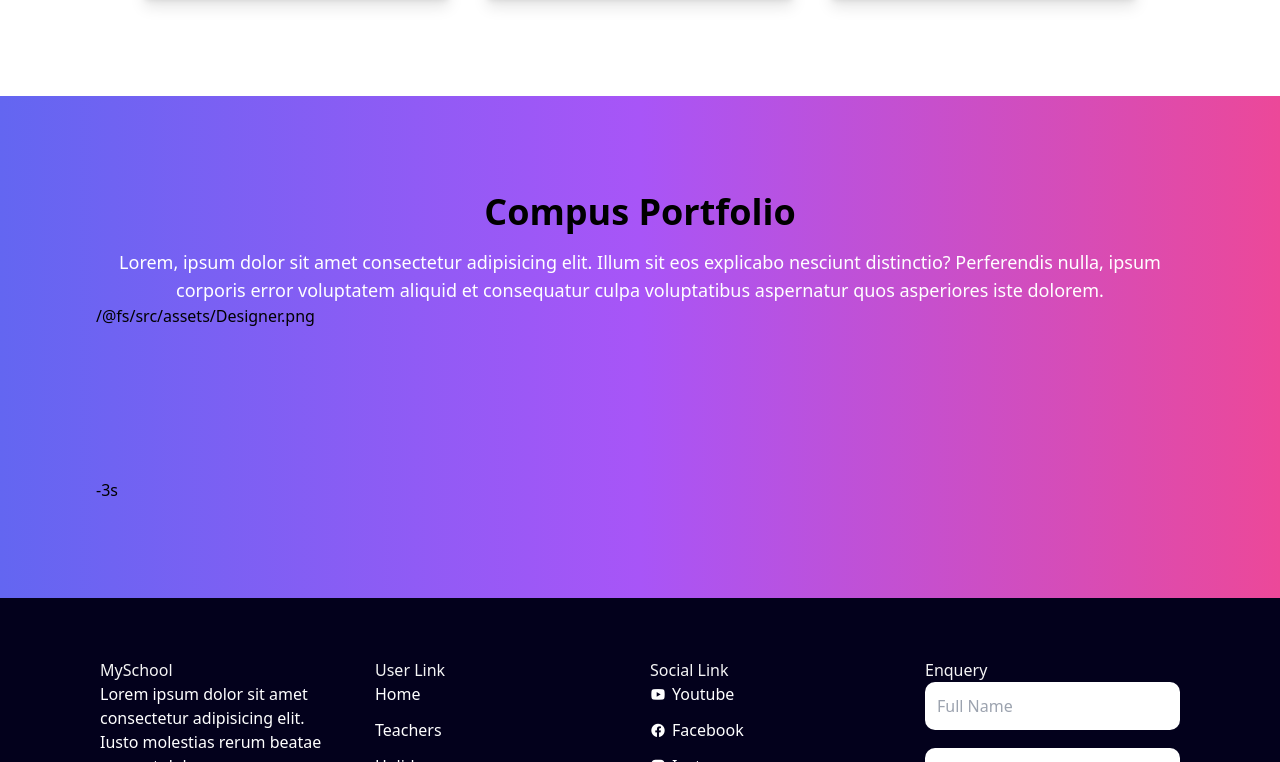
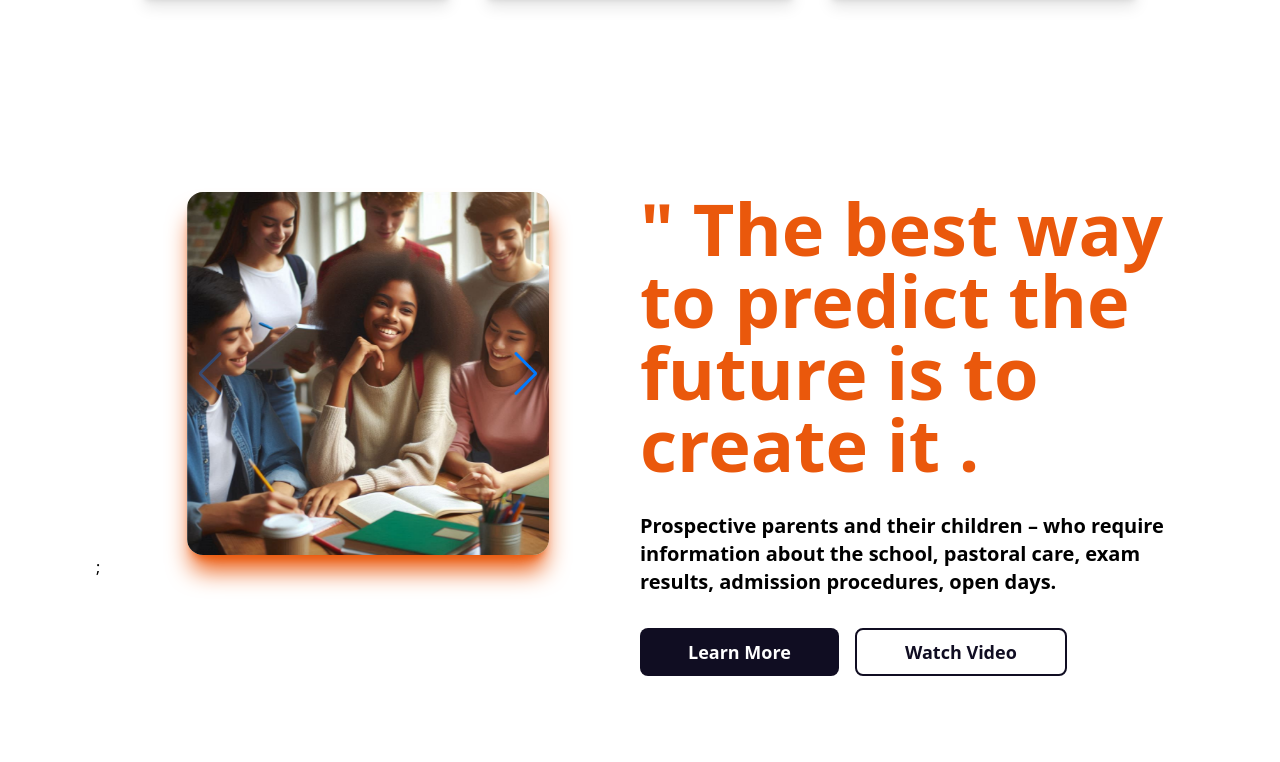
Before and after one commit to imran95patel/MySchool, a React (Vite) app: page / in a window 1280 px wide. Shown: the part 1098-1860 px from the top of the page. Built offline with nearby package versions, Linux system fonts and the light colour scheme.

Commit message:
slider added in home page

```diff
--- a/src/Pages/Home.jsx
+++ b/src/Pages/Home.jsx
@@ -1,26 +1,24 @@
 import React, { useRef, useState } from "react";
 import Navbar from "../components/Navbar";
 import Footer from "../components/Footer";
+import { Navigation } from "swiper/modules";
+import "swiper/css";
+import "swiper/css/navigation";
+import { Swiper, SwiperSlide } from "swiper/react";
+
 import img from "../assets/teacher2.jpg";
-import { Swiper, SwiperSlide } from "swiper/react";
-import "swiper/css";
-import { Autoplay, Pagination, Navigation } from "swiper/modules";
-import "swiper/css/pagination";
-import "swiper/css/navigation";
+
 import img1 from "../assets/Designer.png";
-// import img2 from "../assets/Designer1";
-// import img3 from "../assets/Designer2";
-// import img4 from "../assets/Designer3";
-// import img5 from "../assets/Designer4";
-// import img6 from "../assets/Designer5";
+import img2 from "../assets/Designer1.png";
+import img3 from "../assets/Designer2.png";
+import img4 from "../assets/Designer3.png";
+import img5 from "../assets/Designer4.png";
+import img6 from "../assets/Designer5.png";
+import img7 from "../assets/Designer6.png";
+import img8 from "../assets/Designer7.png";
+import img9 from "../assets/Designer8.png";
 
 const Home = () => {
-  const progressCircle = useRef(null);
-  const progressContent = useRef(null);
-  const onAutoplayTimeLeft = (s, time, progress) => {
-    progressCircle.current.style.setProperty("--progress", 1 - progress);
-    progressContent.current.textContent = `${Math.ceil(time / 1000)}s`;
-  };
   return (
     <>
       <Navbar />
@@ -35,18 +33,16 @@ const Home = () => {
           </div>
           <div className="flex flex-col gap-8 justify-center">
             <h1 className="text-7xl font-bold text-white">
-              " Say Hello! My School Managment.{" "}
+              " Say Hello! My School Managment.
             </h1>
             <p className="text-xl font-semibold ">
-              Enjoy full online learning experinace with Myschool by Imran Patel{" "}
+              Enjoy full online learning experinace with Myschool by Imran Patel
             </p>
             <div className="flex gap-4">
               <button className="bg-[#100d22] text-white px-12 py-2 rounded-lg text-lg font-semibold hover:bg-orange-600">
-                {" "}
                 Learn More
               </button>
               <button className="border border-2 border-[#100d22] text-[#100d22] px-12 py-2 rounded-lg text-lg font-semibold">
-                {" "}
                 Watch Video
               </button>
             </div>
@@ -89,48 +85,60 @@ const Home = () => {
             </div>
           </div>
         </div>
-
-        <div className="p-24 bg-gradient-to-r from-indigo-500 via-purple-500 to-pink-500">
-          <h1 className="text-center text-4xl font-bold">Compus Portfolio</h1>
-          <p className="text-white text-center mt-4 text-lg ">
-            Lorem, ipsum dolor sit amet consectetur adipisicing elit. Illum sit
-            eos explicabo nesciunt distinctio? Perferendis nulla, ipsum corporis
-            error voluptatem aliquid et consequatur culpa voluptatibus
-            aspernatur quos asperiores iste dolorem.
-          </p>
-
+        <div className="grid grid-cols-2 p-24">
           <div>
             <Swiper
-              spaceBetween={30}
-              centeredSlides={true}
-              autoplay={{
-                delay: 2500,
-                disableOnInteraction: false,
-              }}
-              pagination={{
-                clickable: true,
-              }}
               navigation={true}
-              modules={[Autoplay, Pagination, Navigation]}
-              onAutoplayTimeLeft={onAutoplayTimeLeft}
-              className="mySwiper"
+              modules={[Navigation]}
+              className="w-8/12 rounded-2xl shadow-xl shadow-orange-600"
             >
-              <SwiperSlide>{img1}</SwiperSlide>
-              {/* <SwiperSlide>{img2}</SwiperSlide>
-              <SwiperSlide>{img3}</SwiperSlide>
-              <SwiperSlide>{img4}</SwiperSlide>
-              <SwiperSlide>{img5}</SwiperSlide>
-              <SwiperSlide>{img6}</SwiperSlide> */}
-              {/* <SwiperSlide>{img7}</SwiperSlide>
-              <SwiperSlide>{img8}</SwiperSlide>
-              <SwiperSlide>{img9}</SwiperSlide> */}
-
-              <div className="autoplay-progress" slot="container-end">
-                <svg viewBox="" ref={progressCircle}></svg>
-
-                <span ref={progressContent}></span>
-              </div>
+              <SwiperSlide>
+                <img src={img1} alt="" className="" />
+              </SwiperSlide>
+              <SwiperSlide>
+                <img src={img2} alt="" className="" />
+              </SwiperSlide>
+              <SwiperSlide>
+                <img src={img3} alt="" className="" />
+              </SwiperSlide>
+              <SwiperSlide>
+                <img src={img4} alt="" className="" />
+              </SwiperSlide>
+              <SwiperSlide>
+                <img src={img5} alt="" className="" />
+              </SwiperSlide>
+              <SwiperSlide>
+                <img src={img6} alt="" className="" />
+              </SwiperSlide>
+              <SwiperSlide>
+                <img src={img7} alt="" className="" />
+              </SwiperSlide>
+              <SwiperSlide>
+                <img src={img8} alt="" className="" />
+              </SwiperSlide>
+              <SwiperSlide>
+                <img src={img9} alt="" className="" />
+              </SwiperSlide>
             </Swiper>
+            ;
+          </div>
+          <div className="flex flex-col gap-8 justify-center">
+            <h1 className="text-7xl font-bold text-orange-600">
+              " The best way to predict the future is to create it .
+            </h1>
+            <p className="text-xl font-semibold ">
+              Prospective parents and their children – who require information
+              about the school, pastoral care, exam results, admission
+              procedures, open days.
+            </p>
+            <div className="flex gap-4">
+              <button className="bg-[#100d22] text-white px-12 py-2 rounded-lg text-lg font-semibold hover:bg-orange-600">
+                Learn More
+              </button>
+              <button className="border border-2 border-[#100d22] text-[#100d22] px-12 py-2 rounded-lg text-lg font-semibold">
+                Watch Video
+              </button>
+            </div>
           </div>
         </div>
       </div>
@@ -140,3 +148,14 @@ const Home = () => {
 };
 
 export default Home;
+
+// <div className="p-24 bg-gradient-to-r from-indigo-500 via-purple-500 to-pink-500">
+// <h1 className="text-center text-4xl font-bold">Compus Portfolio</h1>
+// <p className="text-white text-center mt-4 text-lg ">
+//   Lorem, ipsum dolor sit amet consectetur adipisicing elit. Illum sit
+//   eos explicabo nesciunt distinctio? Perferendis nulla, ipsum corporis
+//   error voluptatem aliquid et consequatur culpa voluptatibus
+//   aspernatur quos asperiores iste dolorem.
+// </p>
+
+// </div>
```
